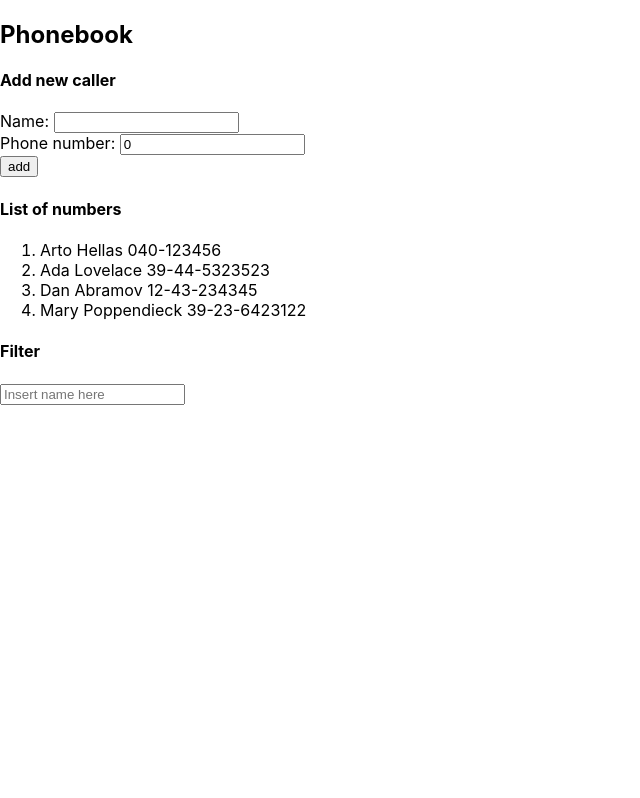
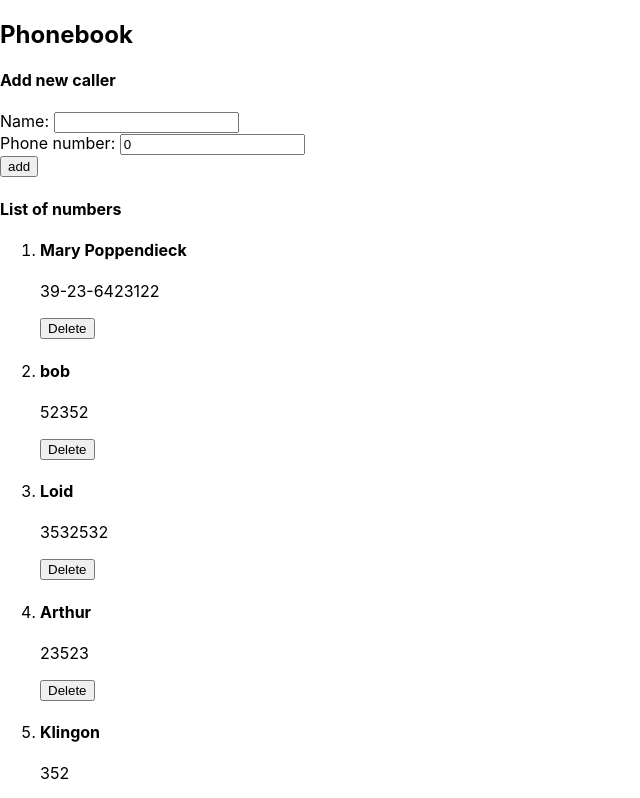
Before and after one commit to IsaacChong/HS-Phonebook, a React (Create React App) app: page / in a window 1280 px wide. Shown: the top 798 px of the page, without its empty margins (0-640 px from the left). Built offline with nearby package versions, Linux system fonts and the light colour scheme; data requests are answered from the project's data file.

Commit message:
implemented axios api

```diff
--- a/db.json
+++ b/db.json
@@ -1,24 +1,39 @@
 {
   "persons": [
-    {
-      "name": "Arto Hellas",
-      "number": "040-123456",
-      "id": 1
-    },
-    {
-      "name": "Ada Lovelace",
-      "number": "39-44-5323523",
-      "id": 2
-    },
-    {
-      "name": "Dan Abramov",
-      "number": "12-43-234345",
-      "id": 3
-    },
     {
       "name": "Mary Poppendieck",
       "number": "39-23-6423122",
       "id": 4
+    },
+    {
+      "id": 5,
+      "name": "bob",
+      "number": "52352"
+    },
+    {
+      "id": 6,
+      "name": "Loid",
+      "number": "3532532"
+    },
+    {
+      "id": 7,
+      "name": "Arthur",
+      "number": "23523"
+    },
+    {
+      "id": 8,
+      "name": "Klingon",
+      "number": "352"
+    },
+    {
+      "id": 9,
+      "name": "bdsg",
+      "number": "63463463"
+    },
+    {
+      "id": 10,
+      "name": "Jay",
+      "number": "24252"
     }
   ]
 }
--- a/src/App.js
+++ b/src/App.js
@@ -2,7 +2,7 @@ import { useEffect, useState } from "react";
 import AddNewPerson from "./components/Addnewperson";
 import Filter from "./components/Filter";
 import List from "./components/List";
-import axios from "axios";
+import personService from "./services/persons";
 
 const App = () => {
   // [
@@ -12,32 +12,37 @@ const App = () => {
   //   { id: 4, name: "Gamgee", number: 13 }
   // ]
   const [persons, setPersons] = useState([]);
-  const [filterName, setFilterName] = useState("")
-  const [filteredList, setFilteredList] = useState([])
+  const [filterName, setFilterName] = useState("");
+  const [filteredList, setFilteredList] = useState([]);
 
   const getPersons = () => {
-    axios.get('http://localhost:3001/persons')
-         .then(response => {
-          setPersons(response.data)
-         })
-  }
+    personService.getAllPersons().then((res) => setPersons(res.data));
+  };
 
-  useEffect(getPersons, [])
+  useEffect(getPersons, []);
 
   useEffect(() => {
-    setFilteredList(persons.filter((person) => person.name.toUpperCase() === filterName.toUpperCase()))
-  },[filterName])
+    setFilteredList(
+      persons.filter(
+        (person) => person.name.toUpperCase() === filterName.toUpperCase()
+      )
+    );
+  }, [filterName]);
 
   const nameFilter = (event) => {
     setFilterName(event.target.value);
-  }
+  };
 
   return (
     <>
       <h2>Phonebook</h2>
-      <AddNewPerson persons={persons} setPersons={setPersons}/>
-      <List filteredList={filteredList} persons={persons}/>
-      <Filter nameFilter={nameFilter}/>
+      <AddNewPerson persons={persons} setPersons={setPersons} />
+      <List
+        filteredList={filteredList}
+        persons={persons}
+        getPersons={getPersons}
+      />
+      <Filter nameFilter={nameFilter} />
     </>
   );
 };
--- a/src/components/Addnewperson.js
+++ b/src/components/Addnewperson.js
@@ -1,49 +1,57 @@
 import { useState } from "react";
+import personService from "../services/persons";
 
 const AddNewPerson = (props) => {
-
-    const {persons, setPersons} = props;
+  const { persons, setPersons } = props;
 
   const [newName, setNewName] = useState("");
   const [newNum, setNewNum] = useState(0);
 
   const numChange = (event) => {
     setNewNum(event.target.value);
-    }
+  };
   const inputChange = (event) => {
     setNewName(event.target.value);
   };
 
   const addNewPerson = (event) => {
     event.preventDefault();
+    // let numType = parseInt(newNum);
     const newPerson = {
       id: persons.length + 1,
       name: newName,
-          number: Number(newNum),
+      number: newNum,
     };
-        const checkForName = (person) => person.name === newPerson.name
-        const checkForNum = (person) => person.number === newPerson.number
+    const checkForName = (person) => person.name === newPerson.name;
+    const checkForNum = (person) => person.number === newPerson.number;
 
     if (persons.some(checkForName)) {
-          alert(`${newPerson.name} is already in the book`)
+      alert(`${newPerson.name} is already in the book`);
     } else if (persons.some(checkForNum)) {
-          alert(`${newPerson.number} is already in the book`)
-        } else setPersons(persons.concat(newPerson));
+      alert(`${newPerson.number} is already in the book`);
+    } else {
+      personService.addPerson(newPerson).then((res) => {
+        setPersons(persons.concat(res.data));
+      });
+      setNewName("");
+      setNewNum(0);
+    }
   };
 
   return (
     <form onSubmit={addNewPerson}>
       <h4>Add new caller</h4>
       <div>
-      Name: <input onChange={inputChange} value={newName}/>
-      <br/>
-      Phone number: <input onChange={numChange} value={newNum}/>
+        Name: <input onChange={inputChange} value={newName} type="text" />
+        <br />
+        Phone number:{" "}
+        <input onChange={numChange} value={newNum} type="number" />
       </div>
       <div>
         <button type="submit">add</button>
       </div>
     </form>
- )
-}
+  );
+};
 
 export default AddNewPerson;
--- a/src/components/List.js
+++ b/src/components/List.js
@@ -1,20 +1,34 @@
+import Person from "./Person";
 
 const List = (props) => {
-
-    const {filteredList, persons} = props
+  const { filteredList, persons, getPersons } = props;
 
   return (
     <>
       <h4>List of numbers</h4>
       <ol>
-           {filteredList.length > 0 ? filteredList.map((person) => (
-            <li key={person.id}>{person.name} {person.number}</li>
-            )) : persons.map((person) => (
-            <li key={person.id}>{person.name} {person.number}</li>
+        {filteredList.length > 0
+          ? filteredList.map((person) => (
+              <Person
+                key={person.id}
+                name={person.name}
+                number={person.number}
+                getPersons={getPersons}
+                id={person.id}
+              />
+            ))
+          : persons.map((person) => (
+              <Person
+                key={person.id}
+                name={person.name}
+                number={person.number}
+                getPersons={getPersons}
+                id={person.id}
+              />
             ))}
       </ol>
     </>
-    )
-}
+  );
+};
 
-export default List
+export default List;
--- /dev/null
+++ b/src/components/Person.js
@@ -0,0 +1,27 @@
+import personService from "../services/persons";
+
+const Person = (props) => {
+  const { name, number, getPersons, id } = props;
+
+  const removePerson = () => {
+    personService.deletePerson(id).then(getPersons);
+  };
+
+  //   Figure out why list is not updating when person is removed
+
+  return (
+    <li>
+      <h4>{name}</h4>
+      <p>{number}</p>
+      <button
+        onClick={() => {
+          removePerson();
+        }}
+      >
+        Delete
+      </button>
+    </li>
+  );
+};
+
+export default Person;
--- /dev/null
+++ b/src/services/persons.js
@@ -0,0 +1,21 @@
+import axios from "axios";
+
+const baseUrl = "http://localhost:3001/persons";
+
+const addPerson = (newObject) => {
+  return axios.post(baseUrl, newObject);
+};
+
+const getAllPersons = () => {
+  return axios.get(baseUrl);
+};
+
+const deletePerson = (id) => {
+  return axios.delete(baseUrl + `/${id}`);
+};
+
+export default {
+  addPerson: addPerson,
+  getAllPersons: getAllPersons,
+  deletePerson: deletePerson,
+};
```
Also changed, not shown: 1 other file (tests, documents, lock files or other folders). Lines whose indentation alone changed are shown as unchanged.
